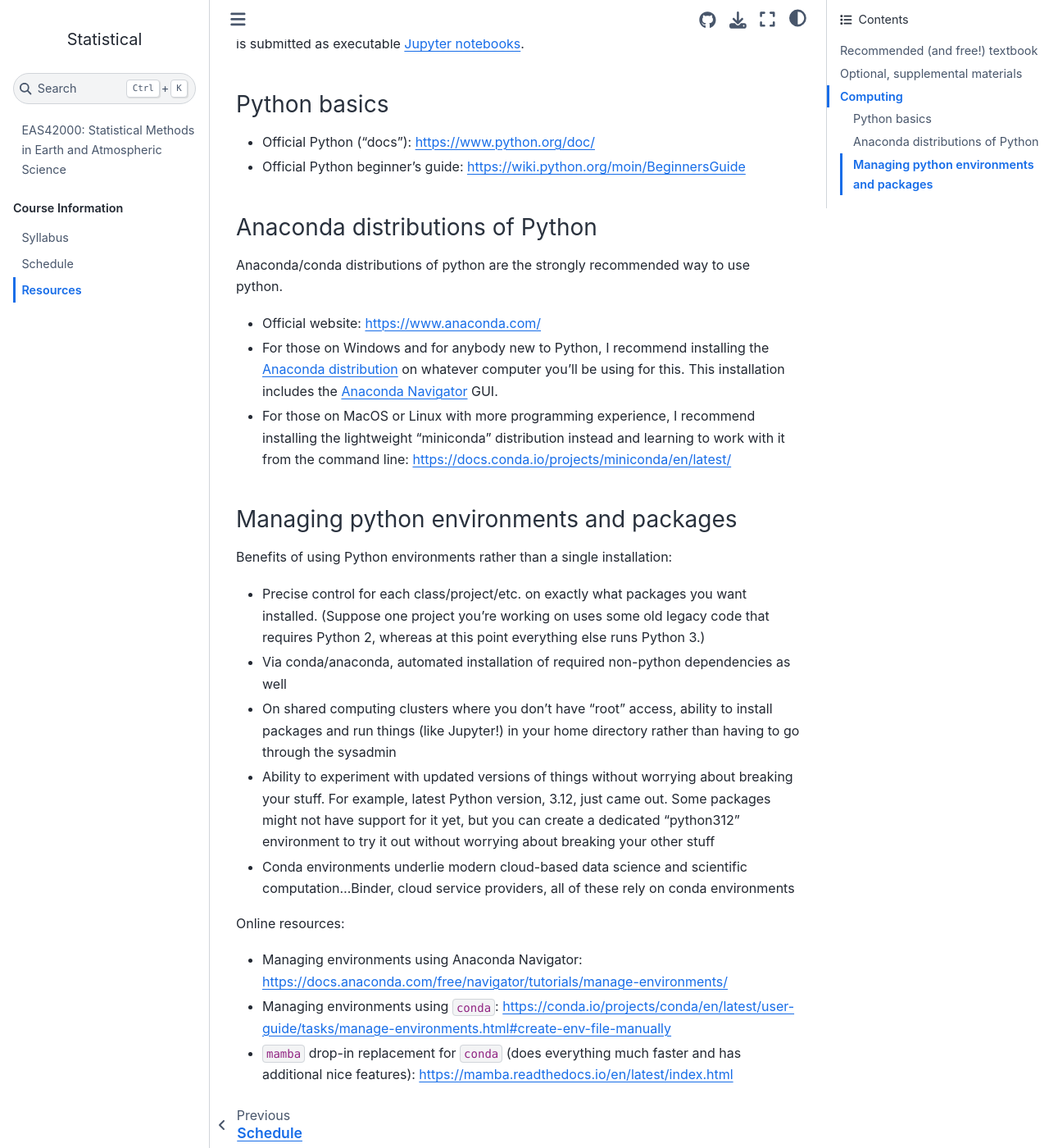
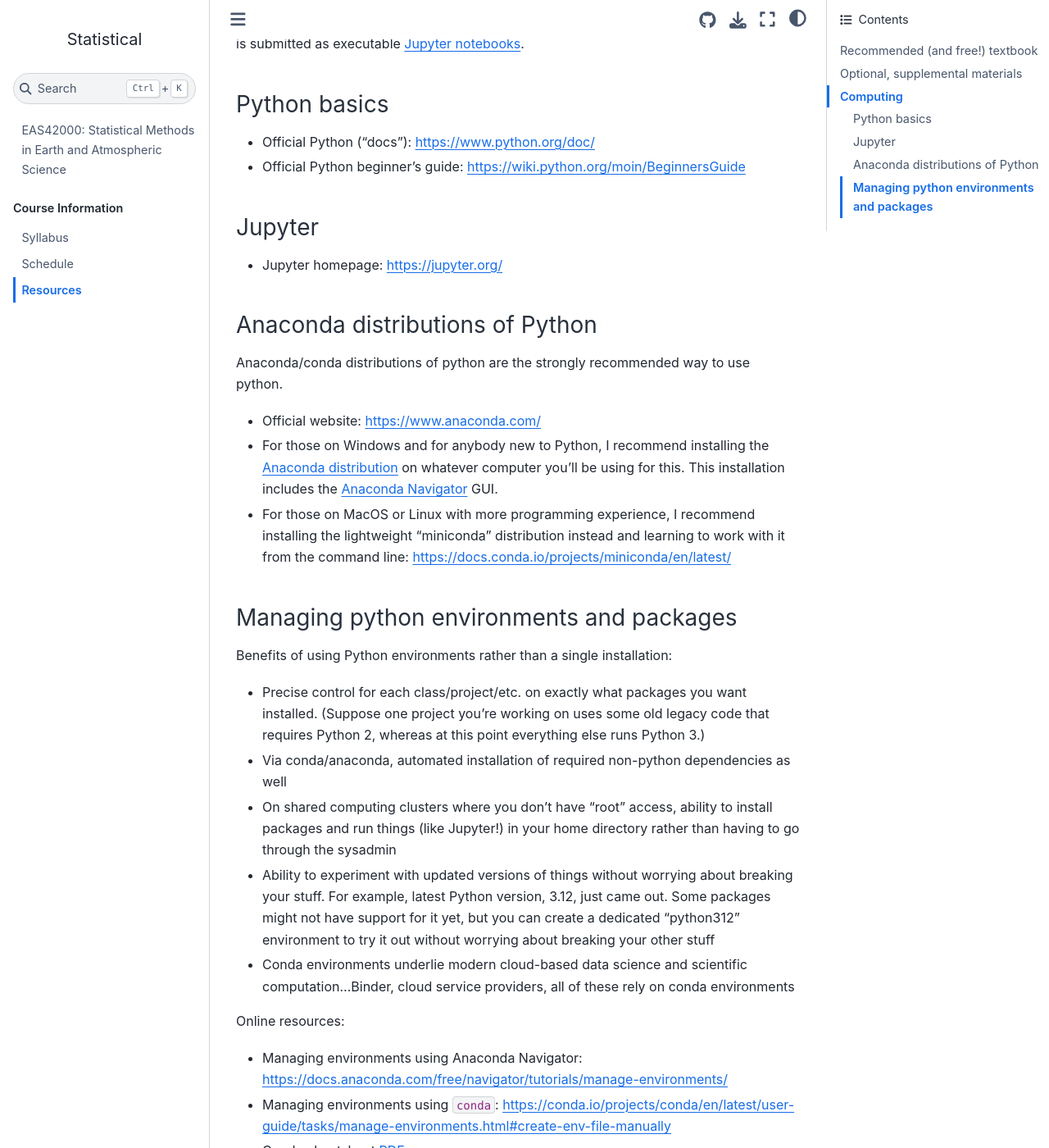
Before and after one commit to spencerahill/stat-methods-course, a Jupyter Book: the page built from info/resources.md, in a window 1280 px wide and 1400 px high, scrolled down 1114 px. Shown: the whole window at 82% size. Built offline with Jupyter Book 1.0.4 settings and Sphinx 7.4.7 and the Sphinx Book theme 1.1.4, drawn with Linux system fonts in a browser that asks for light colours; pages that are not in the unit, such as notebooks, are missing from menus.

```diff
--- a/info/resources.md
+++ b/info/resources.md
@@ -31,6 +31,9 @@
 * Official Python ("docs"): https://www.python.org/doc/
 * Official Python beginner's guide: https://wiki.python.org/moin/BeginnersGuide
 
+### Jupyter
+* Jupyter homepage: https://jupyter.org/
+
 ### Anaconda distributions of Python
 Anaconda/conda distributions of python are the strongly recommended way to use python.
 
@@ -51,4 +54,5 @@
 
 * Managing environments using Anaconda Navigator: https://docs.anaconda.com/free/navigator/tutorials/manage-environments/
 * Managing environments using `conda`: https://conda.io/projects/conda/en/latest/user-guide/tasks/manage-environments.html#create-env-file-manually
+* Conda cheatsheet [PDF](https://docs.conda.io/projects/conda/en/latest/_downloads/843d9e0198f2a193a3484886fa28163c/conda-cheatsheet.pdf)
 * `mamba` drop-in replacement for `conda` (does everything much faster and has additional nice features): https://mamba.readthedocs.io/en/latest/index.html
```
Also changed, not shown: 1 other file.
